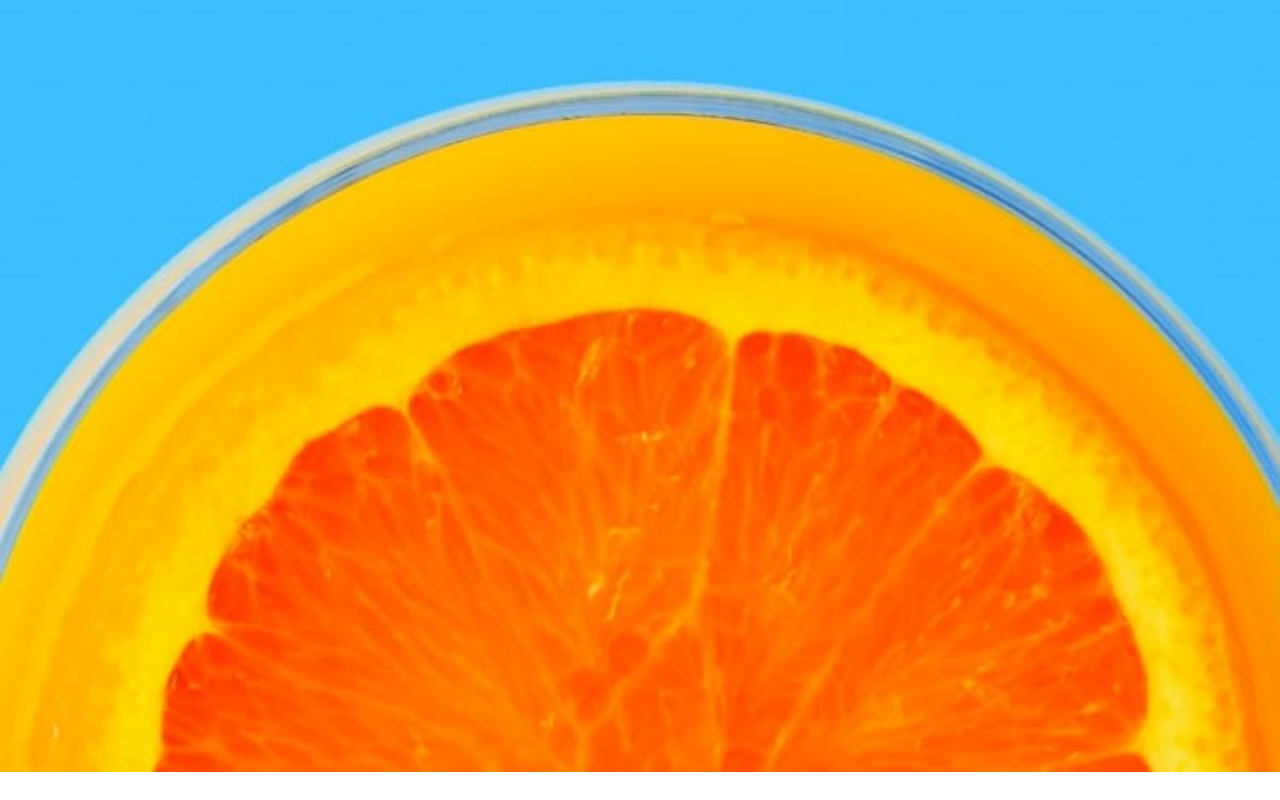
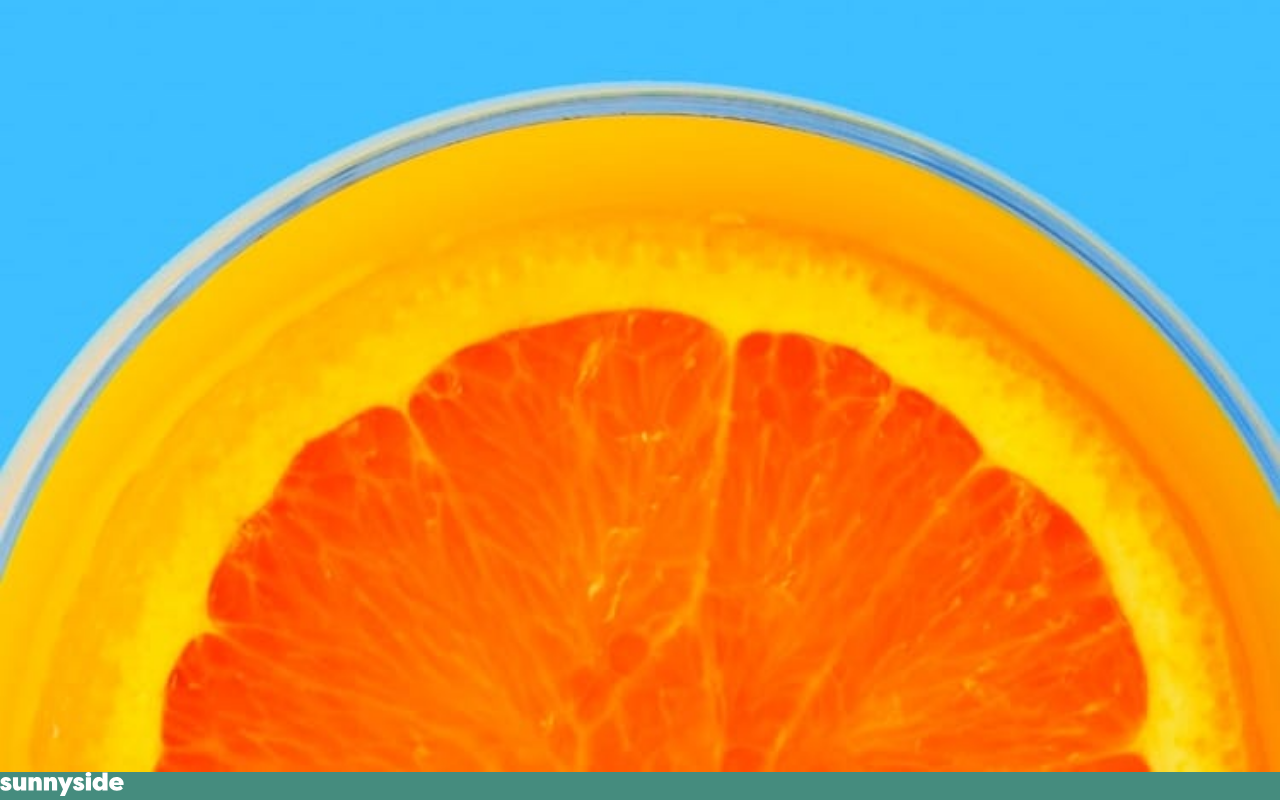
Before and after one commit to ashleylhayes/sunnyside-agency, a React (Create React App) app: page / in a window 1280 px wide. Shown: the part 1064-1864 px from the top of the page. Before the commit the page ends 1836 px from the top, so only its background shows below. Built offline with nearby package versions, Linux system fonts and the light colour scheme.

Commit message:
created footer component

```diff
--- a/src/App.js
+++ b/src/App.js
@@ -1,10 +1,11 @@
 import React from 'react';
-import Header from './components/Header/Header'
-
+import Header from './components/Header/Header';
+import Footer from './components/Footer/Footer';
 function App() {
   return (
     <div className="App">
       <Header />
+      <Footer />
     </div>
   );
 }
--- /dev/null
+++ b/src/components/Footer/Footer.jsx
@@ -0,0 +1,13 @@
+import React from 'react';
+import './footer.scss';
+import logo from '../../assets/logo/logo.svg';
+
+function Footer() {
+    return (
+            <div className='footer'>
+                <img className='footer__logo' src={logo} />
+            </div>
+    );
+}
+
+export default Footer;
--- /dev/null
+++ b/src/components/Footer/footer.scss
@@ -0,0 +1,12 @@
+@import '../../styles/global.scss';
+
+html,
+body {
+    margin: 0;
+    padding: 0;
+    box-sizing: border-box;
+}
+
+.footer {
+    background-color: $footer-background;
+}
```
